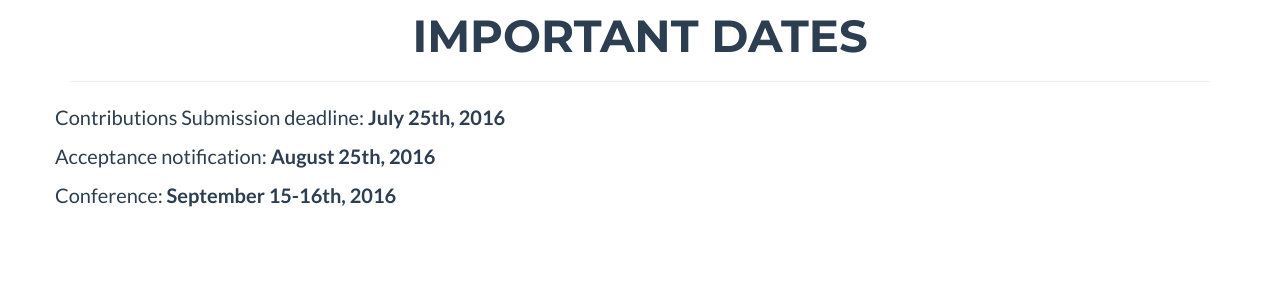
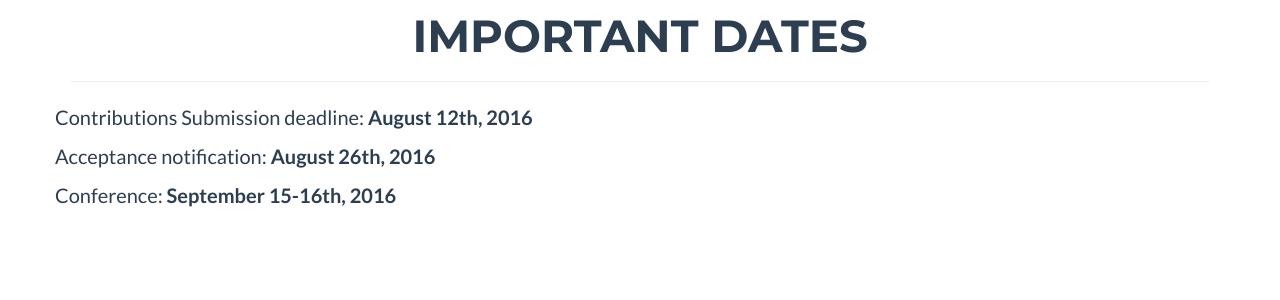
Before and after one commit to bigmine/jDSParis16, a Jekyll site: the page built from index.html, in a window 1280 px wide and 1400 px high, scrolled down 3688 px. Shown: the part 155-455 px from the top of the window. Built offline with Jekyll 4.4.1, drawn with Linux system fonts in a browser that asks for light colours; some of the changed text lies outside the part shown.

Commit message:
Updated dates and organizers sections. Added sposnors links

```diff
--- a/_includes/dates.html
+++ b/_includes/dates.html
@@ -8,8 +8,8 @@
                 </div>
             </div>
             <div class="row">
-              <p>Contributions Submission deadline: <b>July 25th, 2016</b></p>
-              <p>Acceptance notification: <b>August 25th, 2016</b></p>
+              <p>Contributions Submission deadline: <b>August 12th, 2016</b></p>
+              <p>Acceptance notification: <b>August 26th, 2016</b></p>
               <p>Conference: <b>September 15-16th, 2016</b></p>
             </div>
         </div>
--- a/_includes/organizers.html
+++ b/_includes/organizers.html
@@ -32,6 +32,9 @@
               <p>Karine Zeitouni
                 <br>
                 <small>USVQ, UPsay</small></p>
+              <p>Isablle Huteau
+                  <br>
+                  <small>Digicosme</small></p>
             </div>
         </div>
     </section>
--- a/_includes/sponsors.html
+++ b/_includes/sponsors.html
@@ -10,22 +10,30 @@
             <div class="row">
               <div class="col-md-3">
                 <div class="logo">
-                  <img src="img/telecom-paristech.png"/>
+                  <a href="http://www.telecom-paristech.fr/"  target="_blank">
+                    <img src="img/telecom-paristech.png"/>
+                  </a>
                 </div>
               </div>
               <div class="col-md-3">
                 <div class="logo">
-                  <img src="img/labex-digicosme.png"/>
+                  <a href="https://digicosme.lri.fr/"  target="_blank">
+                    <img src="img/labex-digicosme.png"/>
+                  </a>
                 </div>
               </div>
               <div class="col-md-3">
                 <div class="logo">
-                  <img src="img/labex-hadamard.png"/>
+                  <a href="http://www.fondation-hadamard.fr/fr/lmh"  target="_blank">
+                    <img src="img/labex-hadamard.png"/>
+                  </a>
                 </div>
               </div>
               <div class="col-md-3">
                 <div class="logo">
-                  <img src="img/lidex-cds.png"/>
+                  <a href="http://www.datascience-paris-saclay.fr/"  target="_blank">
+                    <img src="img/lidex-cds.png"/>
+                  </a>
                 </div>
               </div>
             </div>
```
